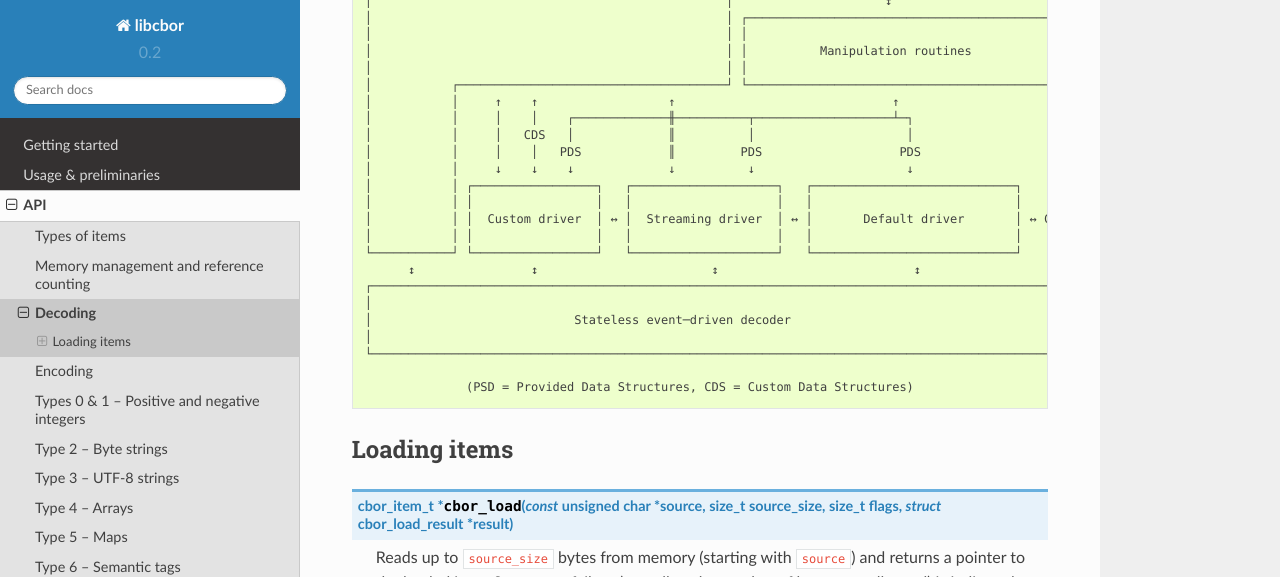
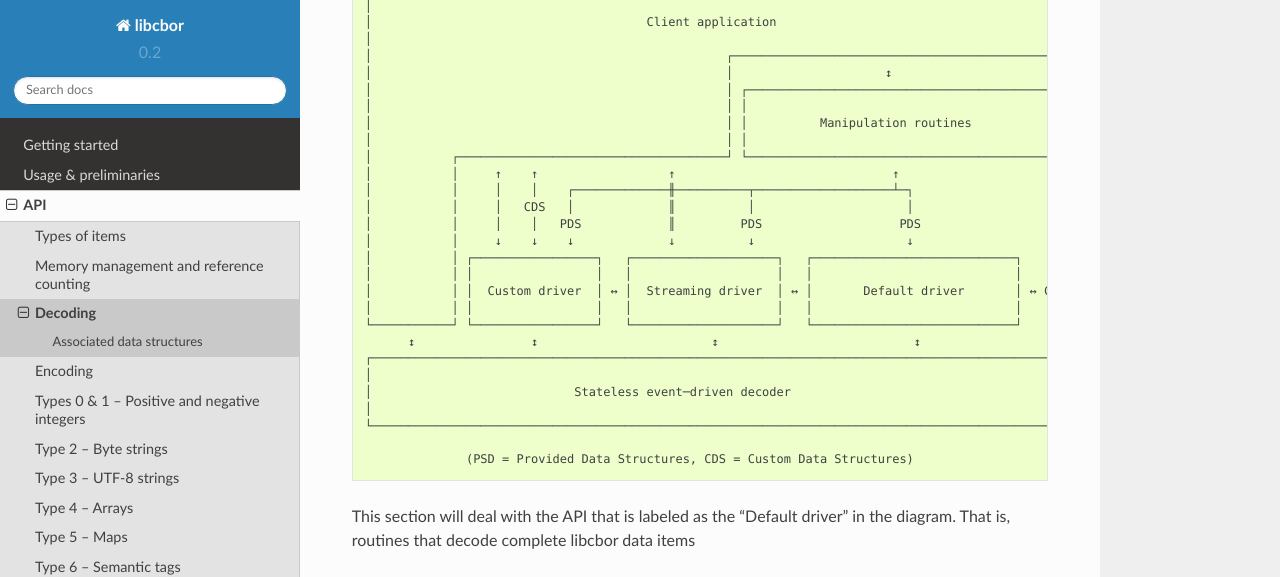
Before and after one commit to PJK/libcbor, a Sphinx documentation site: the page built from doc/source/api/decoding.rst, in a window 1280 px wide and 1400 px high, scrolled down 264 px. Shown: the top 577 px of the window. Built offline with Sphinx 7.4.7 and the Read the Docs theme 2.0.0, drawn with Linux system fonts in a browser that asks for light colours; some of the changed text lies outside the part shown; grey boxes are pictures that could not be loaded.

Commit message:
Loading docs

```diff
--- a/doc/source/api/decoding.rst
+++ b/doc/source/api/decoding.rst
@@ -1,5 +1,8 @@
 Decoding
 =============================
+
+The following diagram illustrates the relationship among different parts of libcbor from the decoding standpoint.
+
 ::
 
     ┌──────────────────────────────────────────────────────────────────────────────────────────────┐
@@ -32,36 +35,18 @@ Decoding
 
                   (PSD = Provided Data Structures, CDS = Custom Data Structures)
 
-Loading items
-^^^^^^^^^^^^^^^^^^^^^
+This section will deal with the API that is labeled as the "Default driver" in the diagram. That is, routines that
+decode complete libcbor data items
 
-.. function:: cbor_item_t * cbor_load(const unsigned char * source, size_t source_size, size_t flags, struct cbor_load_result * result)
+.. doxygenfunction:: cbor_load
 
-    Reads up to ``source_size`` bytes from memory (starting with ``source``) and returns a pointer to the loaded item. Success or failure (as well as the number of bytes actually read) is indicated through ``result``. On failure, the returned pointer is ``NULL``.
+Associated data structures
+~~~~~~~~~~~~~~~~~~~~~~~~~~~~~
 
+.. doxygenenum:: cbor_error_code
 
-.. type:: struct cbor_load_result
+.. doxygenstruct:: cbor_load_result
+    :members:
 
-	Describes result of loading an item. Contains the following members:
-
-	.. c:member:: struct cbor_error error
-
-		Detailed description of the problem, including location.
-
-	.. c:member:: size_t read
-
-		Number of bytes read.
-
-.. type:: struct cbor_error
-
-	Describes an error that occurred during an attempt to load an item. Contains the following members:
-
-	.. c:member:: size_t position
-
-		Position where the error condition was identified, relative to the starting byte. Please note that this might not be the position of the true cause.
-
-	.. c:member:: cbor_error_code code
-
-		Indication of the kind of the problem.
-
-.. type:: enum cbor_error_code
+.. doxygenstruct:: cbor_error
+    :members:
```
Also changed, not shown: 2 other files.
